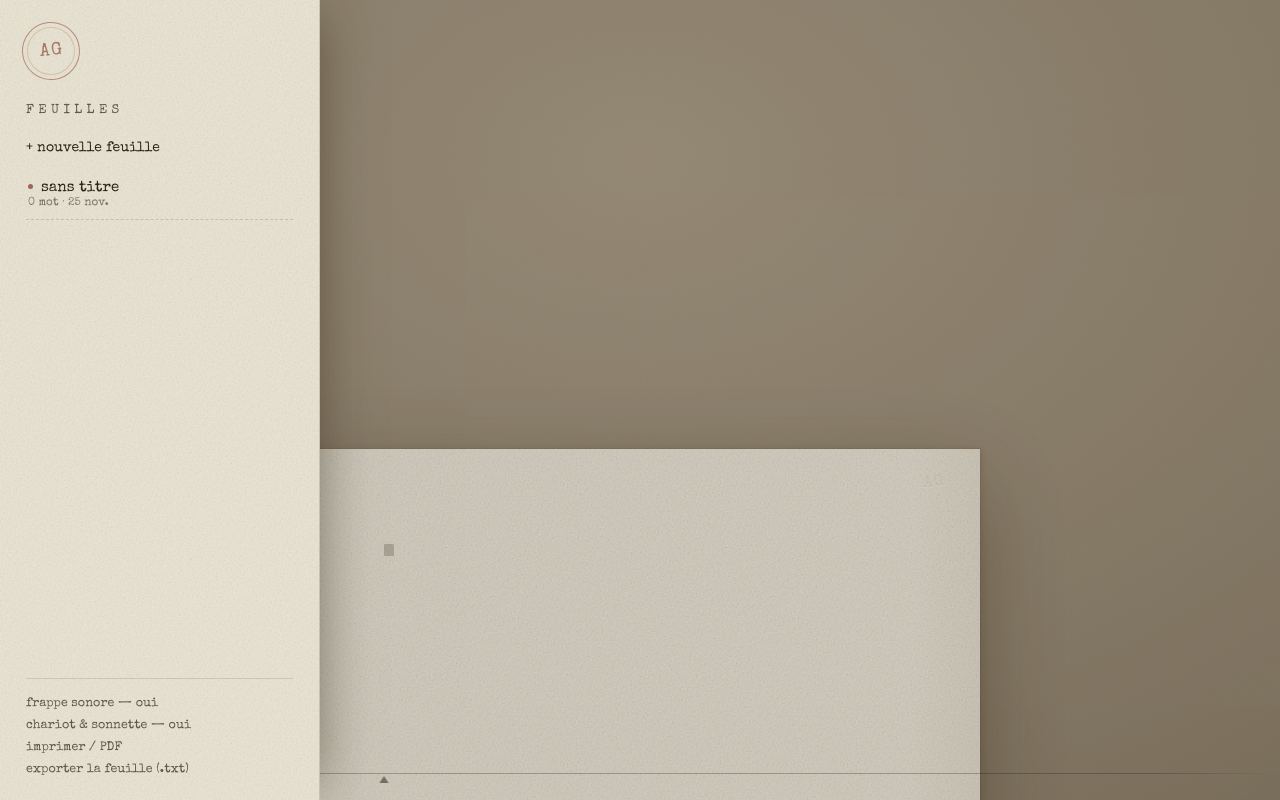
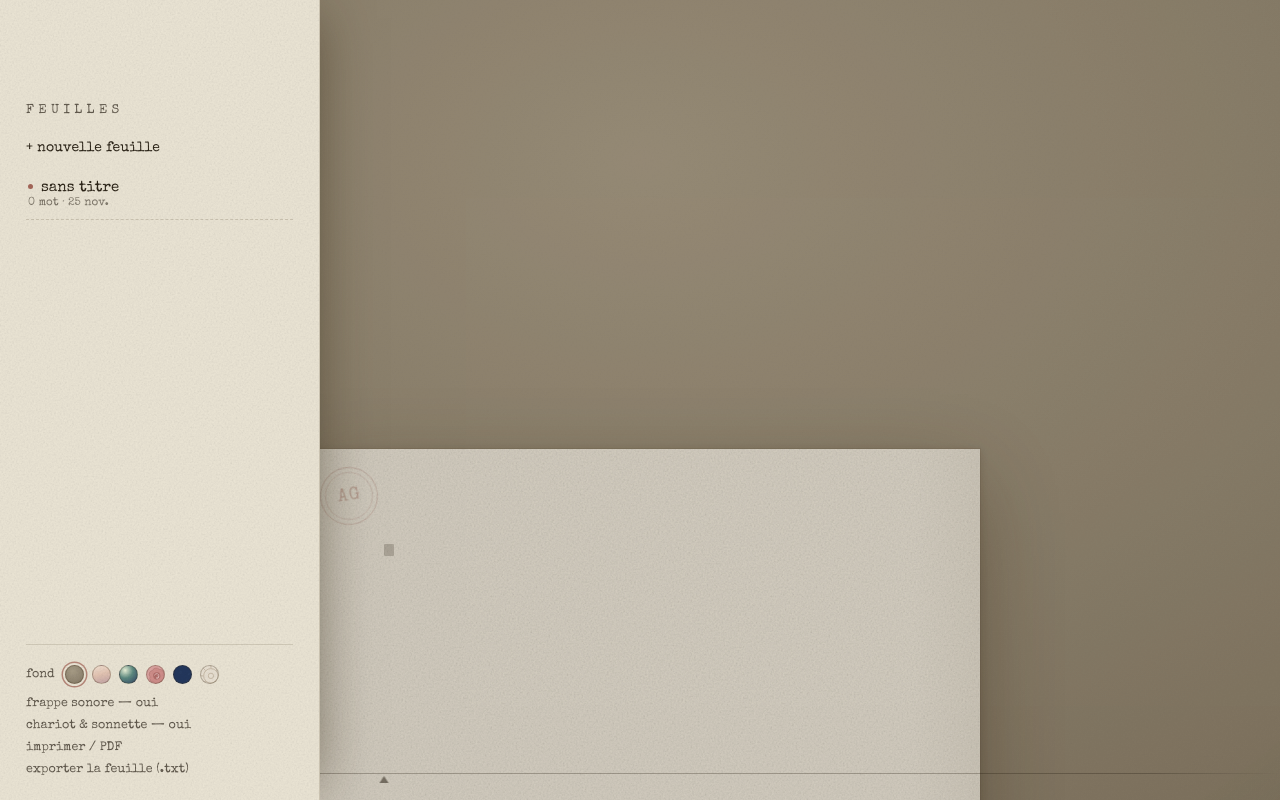
Before and after one commit to AGCommunication/machine-a-ecrire, a plain HTML site: page index.html in a window 1280 px wide. Both pictures are taken after a click on the button "AG". Drawn offline with Linux system fonts and the light colour scheme; no server answers.

Commit message:
Tampon au coin de chaque feuille, fonds au choix
Le tampon AG est poinçonné au coin supérieur gauche de chaque feuille
et voyage avec le papier ; un clic dessus ouvre le volet, et Échap le
fait aussi quand aucun coin n'est à l'écran.

Six fonds au choix dans le volet, persistés : bureau, deux dégradés
doux (aube, lagune), tapisserie fleurie, et deux semis façon fonds de
messagerie (lettres sur bleu nuit, iconographie steampunk sur beige),
tous dessinés en SVG dans bg/.

Co-Authored-By: Claude Fable 5 <noreply@anthropic.com>
Claude-Session: https://claude.ai/code/session_01XQsmuSF9yMi4g9AGGT2jo2

```diff
--- a/app.js
+++ b/app.js
@@ -4,7 +4,7 @@
 const $ = s => document.querySelector(s);
 const stage = $('#stage'), mover = $('#mover'), doc = $('#doc'), meas = $('#meas');
 const ta = $('#ta'), caretEl = $('#caret');
-const railMark = $('#rail-marker'), stamp = $('#stamp');
+const railMark = $('#rail-marker');
 const panel = $('#panel'), scrim = $('#scrim'), list = $('#sheet-list');
 const printRoot = $('#print-root');
 
@@ -34,11 +34,12 @@ function loadStore() {
     const s = JSON.parse(localStorage.getItem(LS_KEY));
     if (s && Array.isArray(s.projects) && s.projects.length) {
       s.sounds = Object.assign({ keys: true, carriage: true }, s.sounds);
+      s.bg = s.bg || 'bureau';
       return s;
     }
   } catch (e) { /* réinitialise */ }
   const p = newProject();
-  return { projects: [p], currentId: p.id, sounds: { keys: true, carriage: true } };
+  return { projects: [p], currentId: p.id, sounds: { keys: true, carriage: true }, bg: 'bureau' };
 }
 
 const store = loadStore();
@@ -123,6 +124,15 @@ function syncPages(text) {
     textEl.className = 'ptext sheet-text';
     textEl.dataset.page = pages.length;
     el.appendChild(textEl);
+    // chaque feuille porte son tampon, poinçonné au coin supérieur gauche
+    const st = document.createElement('button');
+    st.type = 'button';
+    st.className = 'stamp';
+    st.textContent = 'AG';
+    st.title = 'Feuilles';
+    st.setAttribute('aria-label', 'Ouvrir les feuilles');
+    st.addEventListener('click', togglePanel);
+    el.appendChild(st);
     doc.appendChild(el);
     pages.push({ start: 0, end: 0, el, textEl });
   }
@@ -445,6 +455,7 @@ let clickCount = 0, lastClickAt = 0, lastClickX = 0, lastClickY = 0;
 
 doc.addEventListener('pointerdown', (e) => {
   if (e.button !== 0) return;
+  if (e.target.closest && e.target.closest('.stamp')) return; // le tampon garde son clic
   e.preventDefault();
   const now = performance.now();
   if (now - lastClickAt < 450 && Math.abs(e.clientX - lastClickX) < 6 &&
@@ -601,21 +612,20 @@ function openPanel() {
   panel.classList.add('open');
   panel.setAttribute('aria-hidden', 'false');
   scrim.classList.add('on');
-  stamp.classList.add('active');
 }
 function closePanel() {
   panel.classList.remove('open');
   panel.setAttribute('aria-hidden', 'true');
   scrim.classList.remove('on');
-  stamp.classList.remove('active');
   ta.focus({ preventScroll: true });
 }
-stamp.addEventListener('click', () => {
+function togglePanel() {
   panel.classList.contains('open') ? closePanel() : openPanel();
-});
+}
 scrim.addEventListener('click', closePanel);
+/* Échap ouvre et ferme le volet — utile quand aucun coin de feuille n'est à l'écran */
 document.addEventListener('keydown', (e) => {
-  if (e.key === 'Escape' && panel.classList.contains('open')) closePanel();
+  if (e.key === 'Escape') togglePanel();
 });
 
 $('#new-sheet').addEventListener('click', () => {
@@ -631,7 +641,25 @@ const tglKeys = $('#tgl-keys'), tglCarriage = $('#tgl-carriage');
 function refreshOpts() {
   tglKeys.textContent = 'frappe sonore — ' + (store.sounds.keys ? 'oui' : 'non');
   tglCarriage.textContent = 'chariot & sonnette — ' + (store.sounds.carriage ? 'oui' : 'non');
+  document.querySelectorAll('.bg-dot').forEach(d => {
+    if (d.dataset.bg === store.bg) d.setAttribute('data-on', '');
+    else d.removeAttribute('data-on');
+  });
 }
+
+/* le fond, au choix */
+function applyBg() {
+  if (store.bg && store.bg !== 'bureau') document.body.dataset.bg = store.bg;
+  else delete document.body.dataset.bg;
+}
+document.querySelectorAll('.bg-dot').forEach(d => {
+  d.addEventListener('click', () => {
+    store.bg = d.dataset.bg;
+    applyBg();
+    refreshOpts();
+    persist();
+  });
+});
 tglKeys.addEventListener('click', () => {
   store.sounds.keys = !store.sounds.keys;
   if (store.sounds.keys) { S.warm(); S.key(); }
@@ -679,6 +707,7 @@ window.addEventListener('pointerdown', () => S.warm(), { once: true });
 window.addEventListener('keydown', () => S.warm(), { once: true });
 
 measureGeometry();
+applyBg();
 loadProject(cur);
 ta.focus({ preventScroll: true });
 
--- a/index.html
+++ b/index.html
@@ -23,8 +23,6 @@
 
 <div id="rail" aria-hidden="true"><div id="rail-marker"></div></div>
 
-<button id="stamp" type="button" title="Feuilles" aria-label="Ouvrir les feuilles">AG</button>
-
 <div id="scrim"></div>
 
 <aside id="panel" aria-hidden="true">
@@ -32,6 +30,15 @@
   <button id="new-sheet" type="button">+ nouvelle feuille</button>
   <ul id="sheet-list"></ul>
   <footer>
+    <div id="bgs">
+      <span class="lbl">fond</span>
+      <button type="button" class="bg-dot d-bureau" data-bg="bureau" title="bureau"></button>
+      <button type="button" class="bg-dot d-aube" data-bg="aube" title="aube"></button>
+      <button type="button" class="bg-dot d-lagune" data-bg="lagune" title="lagune"></button>
+      <button type="button" class="bg-dot d-tapisserie" data-bg="tapisserie" title="tapisserie"></button>
+      <button type="button" class="bg-dot d-lettres" data-bg="lettres" title="lettres"></button>
+      <button type="button" class="bg-dot d-steampunk" data-bg="steampunk" title="steampunk"></button>
+    </div>
     <button id="tgl-keys" type="button" class="opt"></button>
     <button id="tgl-carriage" type="button" class="opt"></button>
     <button id="print-pdf" type="button" class="opt">imprimer / PDF</button>
--- a/style.css
+++ b/style.css
@@ -43,10 +43,37 @@
 html, body { height: 100%; overflow: hidden; }
 
 body {
+  --vig: .22;
   background: radial-gradient(130vmax 90vmax at 50% 20%, #a89d87, #857a66 80%);
   font-family: 'Special Elite', 'Courier New', Courier, monospace;
   color: var(--ink);
   -webkit-font-smoothing: antialiased;
+}
+
+/* ——— les fonds, au choix dans le volet ——— */
+
+body[data-bg="aube"] {
+  --vig: .10;
+  background: linear-gradient(165deg, #f3e2d3, #e3c4b2 48%, #c3a4a6 100%);
+}
+body[data-bg="lagune"] {
+  --vig: .16;
+  background: radial-gradient(130vmax 95vmax at 16% 10%, #eaf2d8, #6f9789 36%, #3e6568 58%, #2e4063 85%);
+}
+body[data-bg="tapisserie"] {
+  --vig: .10;
+  background: #e6ded1 url('bg/tapisserie.svg');
+  background-size: 420px 470px;
+}
+body[data-bg="lettres"] {
+  --vig: .26;
+  background: #22365c url('bg/lettres.svg');
+  background-size: 560px 560px;
+}
+body[data-bg="steampunk"] {
+  --vig: .09;
+  background: #e9e1d3 url('bg/steampunk.svg');
+  background-size: 420px 460px;
 }
 
 /* grain d'ambiance très léger, fixe */
@@ -64,7 +91,7 @@ body::after {
 #stage::after {
   content: '';
   position: fixed; inset: 0;
-  background: radial-gradient(120vmax 90vmax at 50% 40%, transparent 55%, rgba(30, 22, 10, .22));
+  background: radial-gradient(120vmax 90vmax at 50% 40%, transparent 55%, rgba(30, 22, 10, var(--vig, .22)));
   pointer-events: none;
   z-index: 15;
 }
@@ -107,19 +134,40 @@ body::after {
   z-index: 5;
 }
 
-/* chaque feuille est poinçonnée des initiales, en relief ton sur ton */
-.sheet::before {
-  content: 'AG';
+/* le tampon AG, poinçonné au coin supérieur gauche de chaque feuille ;
+   il voyage avec le papier, et un clic ouvre le volet des feuilles */
+.stamp {
   position: absolute;
-  top: calc(var(--pad-top) * .32);
-  right: calc(var(--pad-right) * .55);
-  font-size: calc(var(--fs) * .78);
-  letter-spacing: .1em;
-  color: rgba(80, 65, 40, .085);
-  text-shadow: 0 1px 0 rgba(255, 255, 255, .45);
-  transform: rotate(-6deg);
-  pointer-events: none;
+  top: calc(var(--pad-top) * .22);
+  left: calc(var(--pad-left) * .24);
+  width: calc(var(--fs) * 2.9);
+  height: calc(var(--fs) * 2.9);
+  border-radius: 50%;
+  border: 1px solid rgba(140, 59, 46, .20);
+  color: rgba(140, 59, 46, .27);
+  background: transparent;
+  font-family: inherit;
+  font-size: calc(var(--fs) * .9);
+  letter-spacing: .08em;
+  text-indent: .08em;
+  transform: rotate(-8deg);
+  mix-blend-mode: multiply;
+  cursor: pointer;
+  z-index: 7;
+  transition: color .2s, border-color .2s, transform .2s;
 }
+.stamp::before {
+  content: '';
+  position: absolute; inset: 7%;
+  border: 1px solid rgba(140, 59, 46, .13);
+  border-radius: 50%;
+}
+.stamp:hover {
+  color: rgba(140, 59, 46, .62);
+  border-color: rgba(140, 59, 46, .48);
+  transform: rotate(-5deg);
+}
+.stamp:focus-visible { outline: 1px dotted rgba(140, 59, 46, .8); outline-offset: 4px; }
 
 .sheet-text {
   font-family: 'Special Elite', 'Courier New', Courier, monospace;
@@ -204,40 +252,6 @@ body::after {
   clip-path: polygon(50% 0, 100% 100%, 0 100%);
   transition: transform 90ms ease-out;
 }
-
-/* ——— le tampon ——— */
-
-#stamp {
-  position: fixed;
-  z-index: 40;
-  top: 22px;
-  left: max(14px, calc(50% - var(--sheet-w) / 2 + 20px));
-  width: 58px; height: 58px;
-  border-radius: 50%;
-  border: 1px solid rgba(154, 92, 74, .34);
-  color: rgba(154, 92, 74, .42);
-  background: transparent;
-  font-family: inherit;
-  font-size: 18px;
-  letter-spacing: .08em;
-  text-indent: .08em;
-  transform: rotate(-8deg);
-  cursor: pointer;
-  transition: color .2s, border-color .2s, transform .2s, left .26s cubic-bezier(.3, .8, .3, 1);
-}
-#stamp::before {
-  content: '';
-  position: absolute; inset: 4px;
-  border: 1px solid rgba(154, 92, 74, .22);
-  border-radius: 50%;
-}
-#stamp:hover, #stamp.active {
-  color: rgba(154, 92, 74, .78);
-  border-color: rgba(154, 92, 74, .62);
-  transform: rotate(-5deg);
-}
-#stamp.active { left: 22px; }
-#stamp:focus-visible { outline: 1px dotted rgba(140, 59, 46, .8); outline-offset: 4px; }
 
 /* ——— volet des feuilles ——— */
 
@@ -366,6 +380,29 @@ body::after {
   flex-direction: column;
   gap: 9px;
 }
+
+/* le nuancier des fonds */
+#bgs {
+  display: flex;
+  align-items: center;
+  gap: 8px;
+  padding: 2px 0 4px;
+}
+#bgs .lbl { font-size: 12.5px; color: var(--ink-soft); margin-right: 2px; }
+.bg-dot {
+  width: 19px; height: 19px;
+  border-radius: 50%;
+  border: 1px solid rgba(60, 45, 20, .3) !important;
+  padding: 0 !important;
+  flex: none;
+}
+.bg-dot[data-on] { box-shadow: 0 0 0 2px var(--panel-bg), 0 0 0 3.5px rgba(140, 59, 46, .55); }
+.bg-dot.d-bureau { background: radial-gradient(circle at 40% 30%, #a89d87, #857a66) !important; }
+.bg-dot.d-aube { background: linear-gradient(165deg, #f3e2d3, #e3c4b2 48%, #c3a4a6) !important; }
+.bg-dot.d-lagune { background: radial-gradient(circle at 30% 25%, #eaf2d8, #5d8a80 45%, #2e4063) !important; }
+.bg-dot.d-tapisserie { background: #e6ded1 url('bg/tapisserie.svg') -40px -53px / 220px auto !important; }
+.bg-dot.d-lettres { background: #22365c url('bg/lettres.svg') 0 0 / 100px auto !important; }
+.bg-dot.d-steampunk { background: #e9e1d3 url('bg/steampunk.svg') -32px -32px / 320px auto !important; }
 .opt {
   font-size: 12.5px;
   color: var(--ink-soft) !important;
@@ -379,7 +416,7 @@ body::after {
 @media print {
   @page { size: A4; margin: 25mm 20mm 25mm 26mm; }
   html, body { height: auto; overflow: visible; background: #fff; }
-  body::after, #stage, #meas, #ta, #rail, #stamp, #scrim, #panel { display: none !important; }
+  body::after, #stage, #meas, #ta, #rail, #scrim, #panel { display: none !important; }
   #print-root {
     display: block;
     font-size: 6.165mm;   /* 20 px à l'échelle 210 mm = 680 px */
```
Also changed, not shown: bg/lettres.svg (added), bg/steampunk.svg (added), bg/tapisserie.svg (added), docs/capture.jpg, 1 other file.
